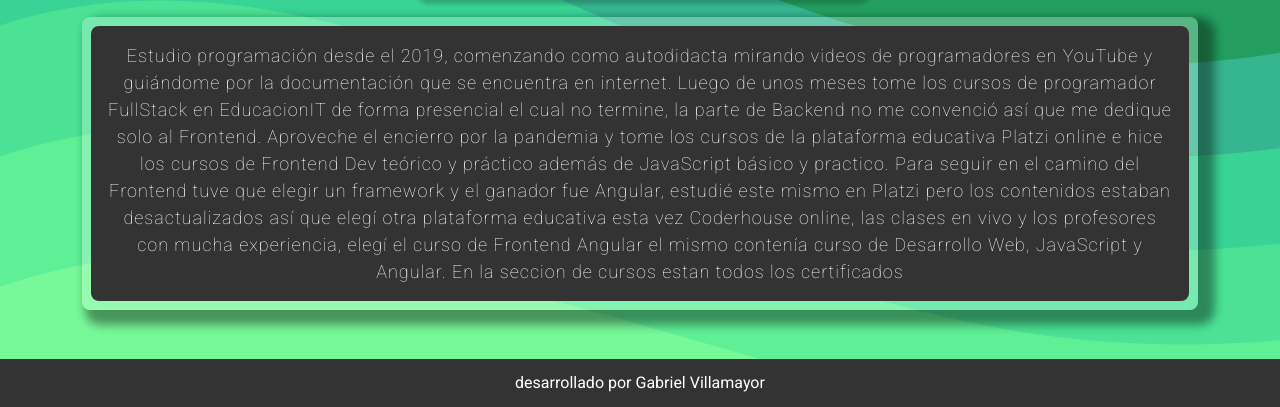
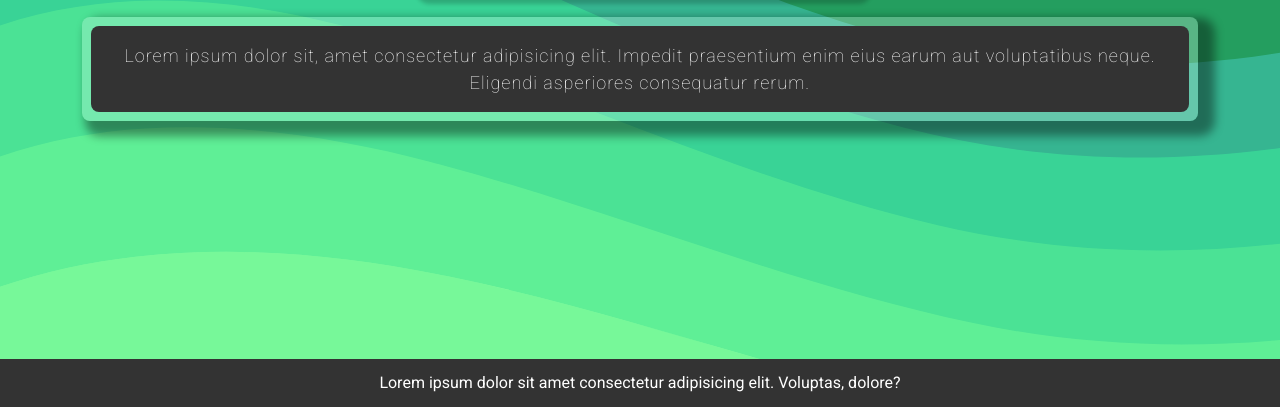
Before and after one commit to GVDiv/portfolio, a plain HTML site: page index.html in a window 1280 px wide. Shown: the part 409-816 px from the top of the page. Drawn offline with nearby package versions, Linux system fonts and the light colour scheme.

Commit message:
renovando contenido

```diff
--- a/index.html
+++ b/index.html
@@ -34,13 +34,7 @@
             <div class="text">
                 <div class="textContent">
                     <span class="bio">
-                        Estudio programación desde el 2019, comenzando como autodidacta mirando videos de programadores en YouTube y guiándome por la documentación que se encuentra en internet. Luego de unos meses tome los cursos de programador FullStack en EducacionIT de forma presencial el cual no termine, la parte de Backend no me convenció así que me dedique solo al Frontend.
-
-                        Aproveche el encierro por la pandemia y tome los cursos de la plataforma educativa Platzi online e hice los cursos de Frontend Dev teórico y práctico además de JavaScript básico y practico.
-
-                        Para seguir en el camino del Frontend tuve que elegir un framework y el ganador fue Angular, estudié este mismo en Platzi pero los contenidos estaban desactualizados
-
-                        así que elegí otra plataforma educativa esta vez Coderhouse online, las clases en vivo y los profesores con mucha experiencia, elegí el curso de Frontend Angular el mismo contenía curso de Desarrollo Web, JavaScript y Angular. En la seccion de cursos estan todos los certificados
+                        Lorem ipsum dolor sit, amet consectetur adipisicing elit. Impedit praesentium enim eius earum aut voluptatibus neque. Eligendi asperiores consequatur rerum.
                     </span>
                 </div>
             </div>
@@ -48,7 +42,7 @@
     </main>
 
     <footer>
-        <span>desarrollado por Gabriel Villamayor</span>
+        <span>Lorem ipsum dolor sit amet consectetur adipisicing elit. Voluptas, dolore?</span>
     </footer>
     <script src="main.js"></script>
     <script src="https://kit.fontawesome.com/64b702ed10.js" crossorigin="anonymous"></script>
```
